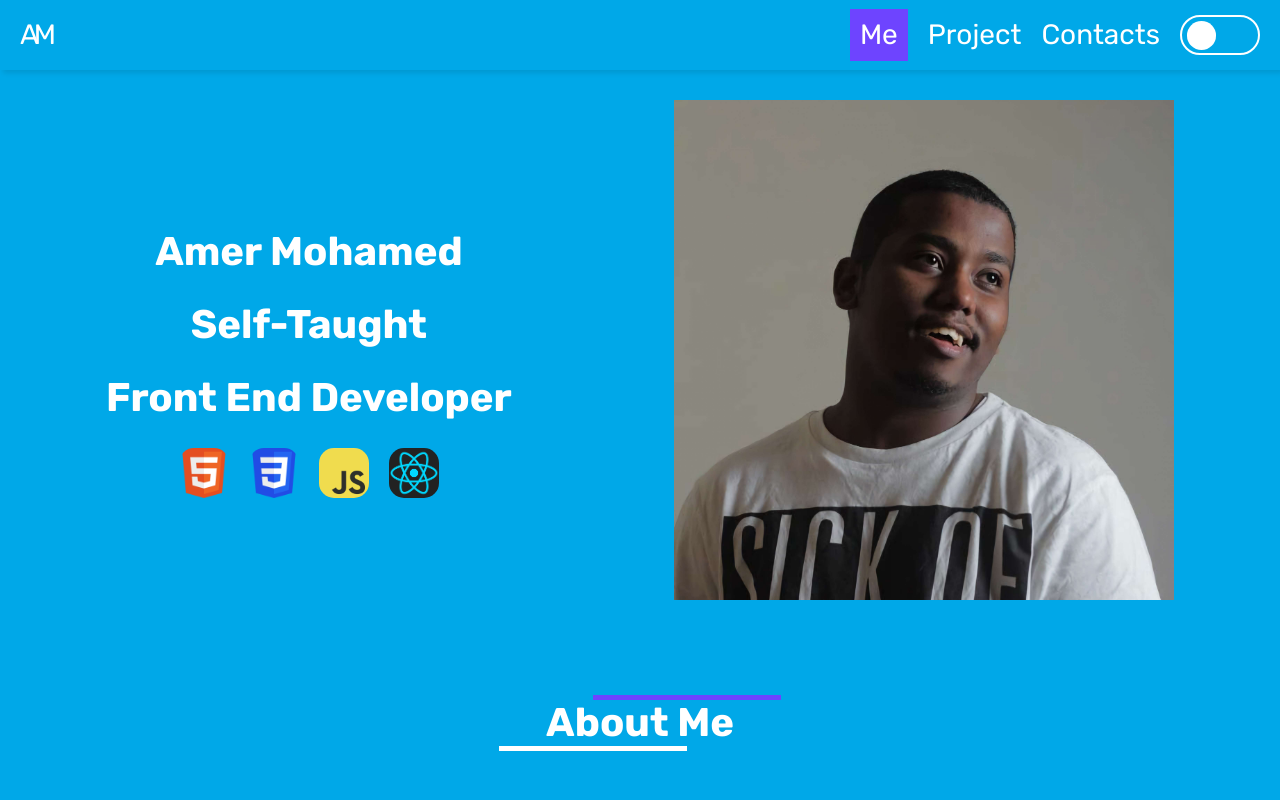
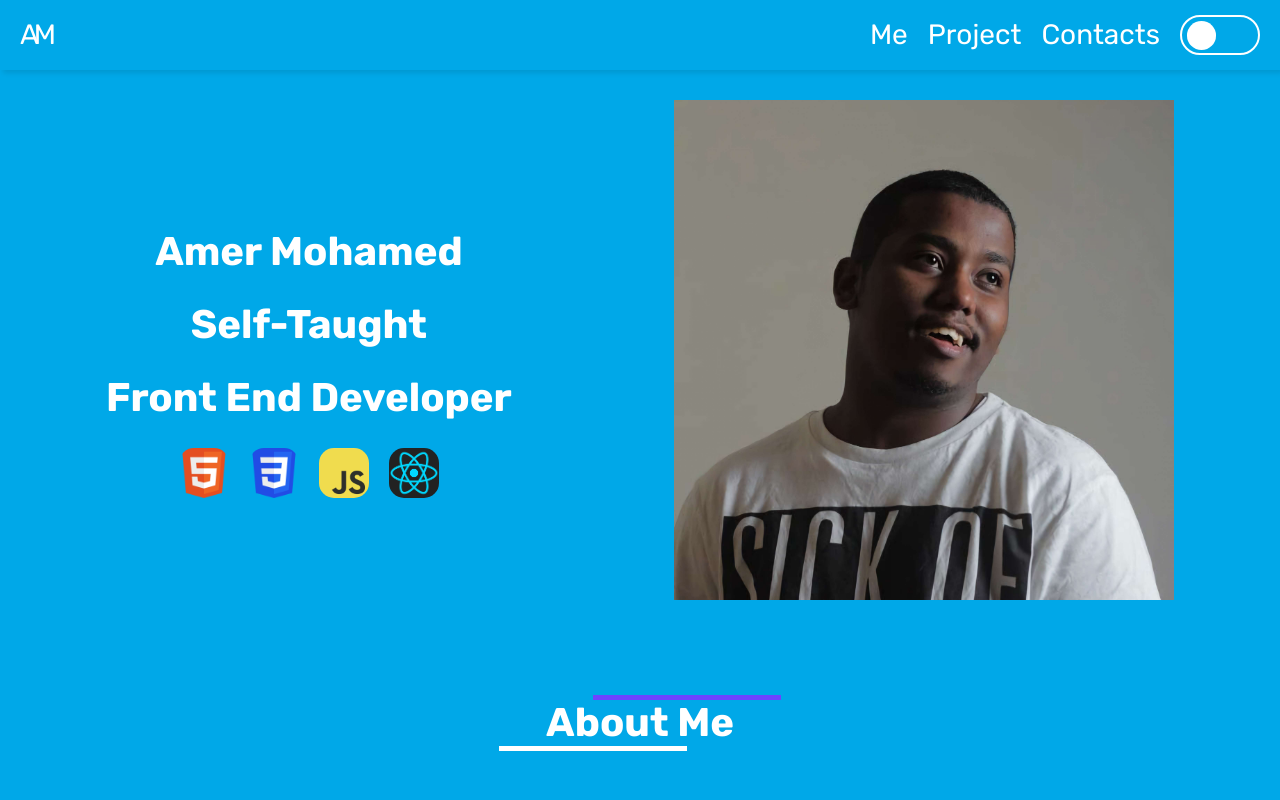
Before and after one commit to Amermob/react-portfolio, a React (Vite) app: page / in a window 1280 px wide. Shown: the top 800 px of the page. Built offline with nearby package versions, Linux system fonts and the light colour scheme.

Commit message:
Update Header.jsx

```diff
--- a/src/components file/Header.jsx
+++ b/src/components file/Header.jsx
@@ -11,33 +11,29 @@ export default function Header() {
     document.querySelector(".option").style.display = "flex";
   }
 
-  function handelMe() {
-    document.querySelector("#home").scrollintoview({
-      behaviour: "smooth",
-    });
-  }
-
   return (
-    <header id="home">
-      <a className="logo" >
+    <>
+      <div id="home"></div>
+      <header>
+        <a className="logo" href="#home">
           AM
         </a>
         <nav className="option">
           <ul>
-          <li className="hide-on-mobile me">
-            <a onClick={handelMe}>Me</a>
+            <li className="hide-on-mobile">
+              <a href="#me">Me</a>
             </li>
             <li className="hide-on-mobile">
-            <a>Project</a>
+              <a href="#projects">Project</a>
             </li>
             <li className="hide-on-mobile">
-            <a>Contacts</a>
+              <a href="#contacts">Contacts</a>
             </li>
             <div className="hide-on-mobile">
               <DarkLight />
             </div>
             <li className="show-in-mobile">
-            <a href="#">
+              <a>
                 <svg
                   onClick={sidebar}
                   xmlns="http://www.w3.org/2000/svg"
@@ -55,7 +51,7 @@ export default function Header() {
         <nav className="sidebar">
           <ul>
             <li>
-            <a href="#">
+              <a>
                 <svg
                   onClick={hideSidebar}
                   xmlns="http://www.w3.org/2000/svg"
@@ -69,17 +65,18 @@ export default function Header() {
               </a>
             </li>
             <li>
-            <a>Me</a>
+              <a href="#me">Me</a>
             </li>
             <li>
-            <a>Project</a>
+              <a href="#projects">Project</a>
             </li>
             <li>
-            <a>Contacts</a>
+              <a href="#contacts">Contacts</a>
             </li>
             <DarkLight />
           </ul>
         </nav>
       </header>
+    </>
   );
 }
```
Lines whose indentation alone changed are shown as unchanged.
